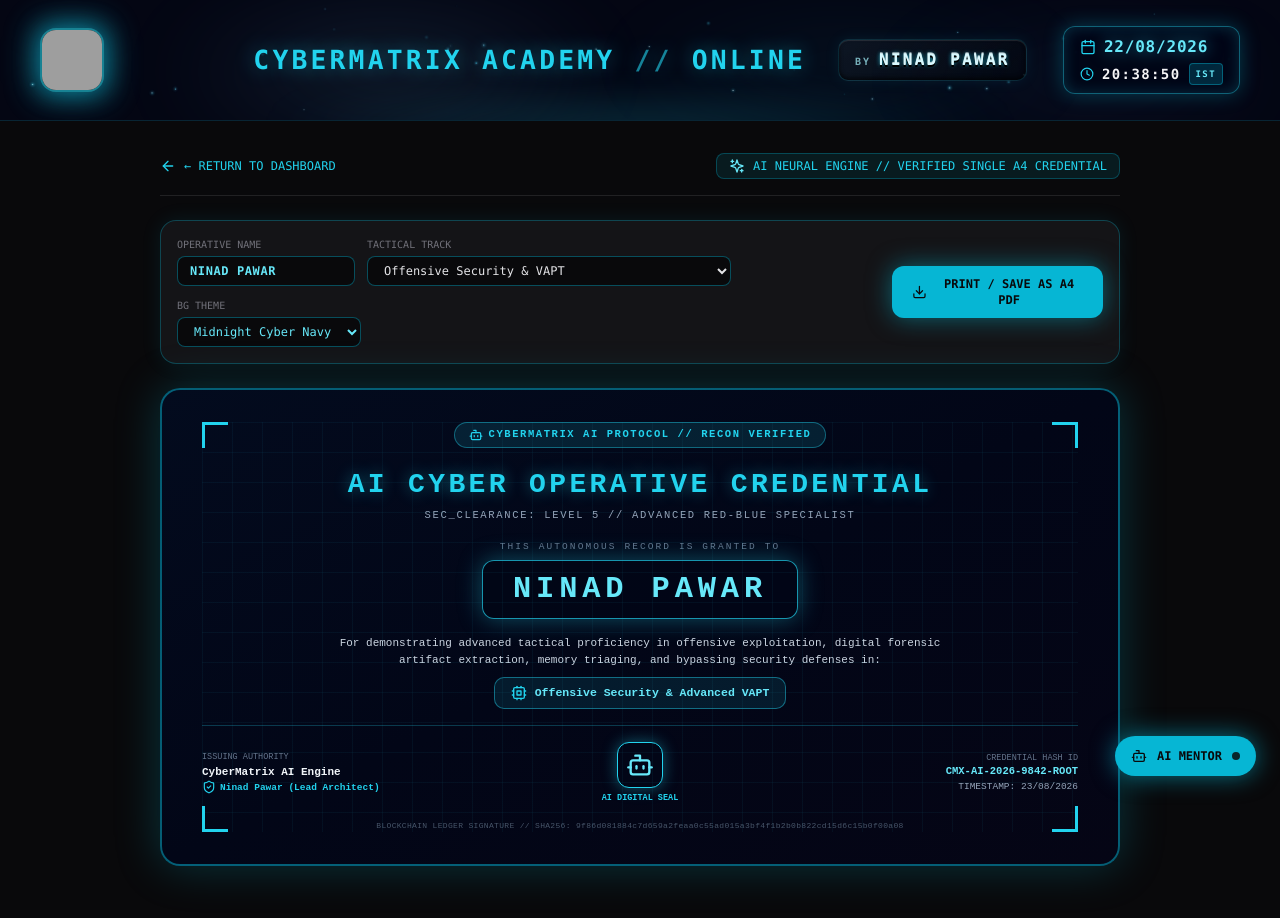
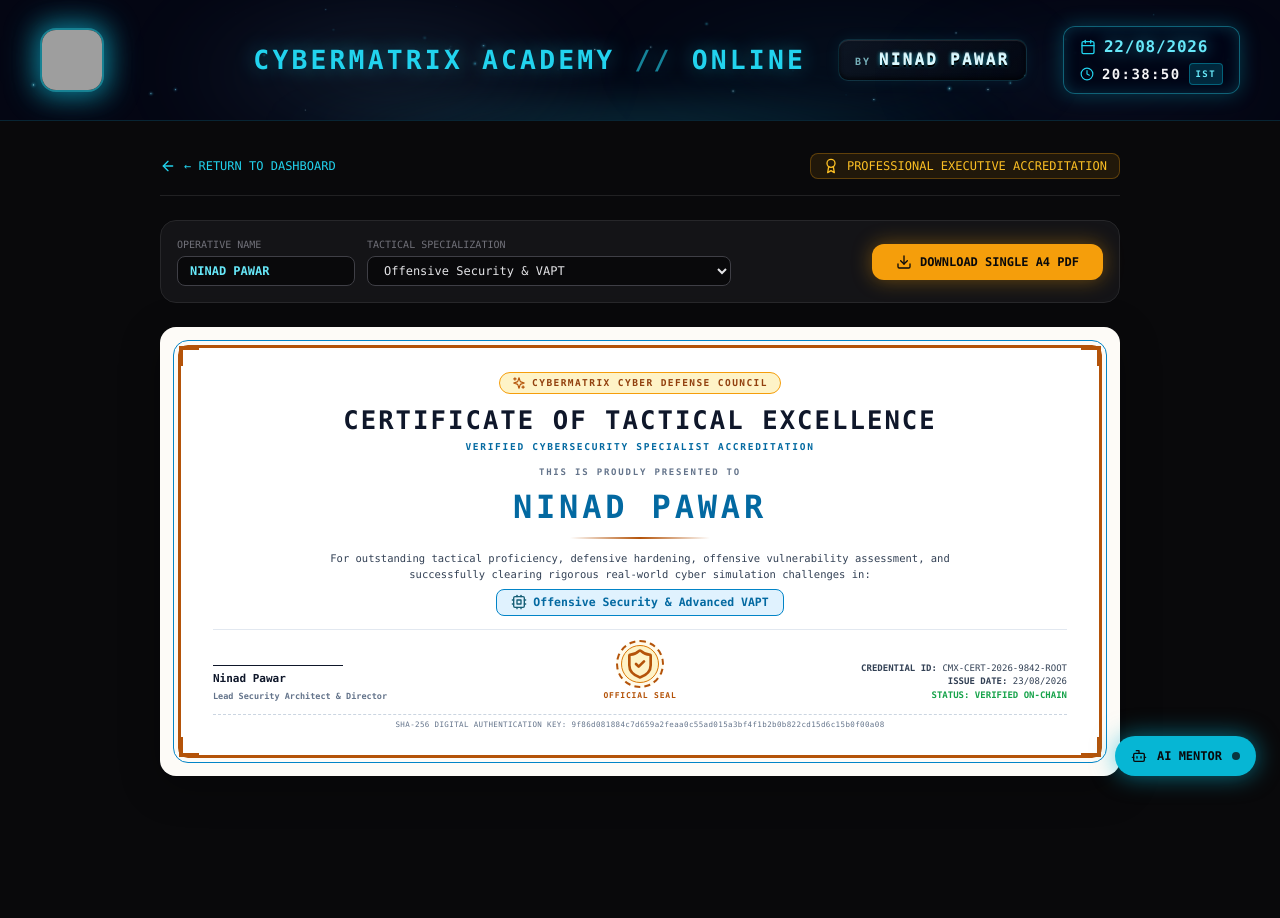
Before and after one commit to ninadcyber88-max/cybermatrix-academy, a Next.js app: page /certificate in a window 1280 px wide. Shown: the top 918 px of the page. After the commit the page ends 872 px from the top, so only its background shows below. Built offline with nearby package versions, Linux system fonts and the light colour scheme; grey boxes are pictures that could not be loaded.

Commit message:
style: revamp certificate into professional executive theme and enforce strictly 1-page A4 landscape layout

```diff
--- a/app/certificate/page.tsx
+++ b/app/certificate/page.tsx
@@ -9,17 +9,15 @@ import {
   ShieldCheck,
   Download,
   Cpu,
-  Sparkles,
-  Bot,
-  Palette
+  Award,
+  Sparkles
 } from "lucide-react";
 
 export default function CertificatePage() {
   const [certName, setCertName] = useState('NINAD PAWAR');
   const [trackName, setTrackName] = useState('Offensive Security & Advanced VAPT');
-  const [bgTheme, setBgTheme] = useState<'midnight' | 'pureBlack' | 'deepTeal'>('midnight');
 
-  const certId = 'CMX-AI-2026-9842-ROOT';
+  const certId = 'CMX-CERT-2026-9842-ROOT';
   const issueDate = '23/08/2026';
   const shaSignature = '9f86d081884c7d659a2feaa0c55ad015a3bf4f1b2b0b822cd15d6c15b0f00a08';
 
@@ -27,22 +25,16 @@ export default function CertificatePage() {
     window.print();
   };
 
-  const getThemeBgClass = () => {
-    if (bgTheme === 'pureBlack') return 'bg-[#000000] border-cyan-500/50';
-    if (bgTheme === 'deepTeal') return 'bg-gradient-to-br from-[#021b24] via-[#041318] to-[#01080a] border-cyan-400/60';
-    return 'bg-gradient-to-br from-[#030b1e] via-[#020617] to-[#050515] border-cyan-500/50'; // Default Midnight Navy
-  };
-
   return (
     <main className="min-h-screen bg-zinc-950 text-zinc-100 font-mono pb-16">
-      {/* Web Header - Hidden on Print */}
+      {/* Web Header */}
       <div className="no-print">
         <CyberSmokeHeader />
       </div>
 
       <div className="max-w-5xl mx-auto p-4 md:p-8 space-y-6">
 
-        {/* Navigation - Hidden on Print */}
+        {/* Navigation */}
         <div className="no-print flex flex-wrap items-center justify-between gap-4 border-b border-zinc-800/80 pb-4">
           <Link
             href="/"
@@ -51,14 +43,14 @@ export default function CertificatePage() {
             <ArrowLeft className="w-4 h-4 transform group-hover:-translate-x-1 transition" />
             <span>← RETURN TO DASHBOARD</span>
           </Link>
-          <div className="flex items-center space-x-2 text-xs text-cyan-400 bg-cyan-500/10 px-3 py-1 rounded-lg border border-cyan-500/30">
-            <Sparkles className="w-4 h-4 text-cyan-300" />
-            <span>AI NEURAL ENGINE // VERIFIED SINGLE A4 CREDENTIAL</span>
+          <div className="flex items-center space-x-2 text-xs text-amber-400 bg-amber-500/10 px-3 py-1 rounded-lg border border-amber-500/30">
+            <Award className="w-4 h-4" />
+            <span>PROFESSIONAL EXECUTIVE ACCREDITATION</span>
           </div>
         </div>
 
-        {/* Customization Toolbar - Hidden on Print */}
-        <div className="no-print p-4 rounded-2xl bg-zinc-900/80 border border-cyan-500/30 backdrop-blur-md flex flex-col md:flex-row items-center justify-between gap-4 shadow-[0_0_20px_rgba(6,182,212,0.1)]">
+        {/* Customization Toolbar */}
+        <div className="no-print p-4 rounded-2xl bg-zinc-900/80 border border-zinc-800 backdrop-blur-md flex flex-col md:flex-row items-center justify-between gap-4">
           <div className="flex flex-wrap items-center gap-3 w-full md:w-auto">
             <div>
               <label className="text-[10px] text-zinc-500 block mb-1">OPERATIVE NAME</label>
@@ -66,15 +58,15 @@ export default function CertificatePage() {
                 type="text"
                 value={certName}
                 onChange={(e) => setCertName(e.target.value)}
-                className="px-3 py-1.5 rounded-lg bg-zinc-950 border border-cyan-500/40 text-xs text-cyan-300 focus:outline-none focus:border-cyan-400 uppercase font-bold tracking-wider"
+                className="px-3 py-1.5 rounded-lg bg-zinc-950 border border-zinc-700 text-xs text-cyan-300 focus:outline-none focus:border-cyan-400 uppercase font-bold"
               />
             </div>
             <div>
-              <label className="text-[10px] text-zinc-500 block mb-1">TACTICAL TRACK</label>
+              <label className="text-[10px] text-zinc-500 block mb-1">TACTICAL SPECIALIZATION</label>
               <select
                 value={trackName}
                 onChange={(e) => setTrackName(e.target.value)}
-                className="px-3 py-1.5 rounded-lg bg-zinc-950 border border-cyan-500/40 text-xs text-zinc-200 focus:outline-none focus:border-cyan-400"
+                className="px-3 py-1.5 rounded-lg bg-zinc-950 border border-zinc-700 text-xs text-zinc-200 focus:outline-none focus:border-cyan-400"
               >
                 <option value="Offensive Security & Advanced VAPT">Offensive Security & VAPT</option>
                 <option value="Digital Forensics & Incident Response (DFIR)">Digital Forensics & Incident Response (DFIR)</option>
@@ -82,103 +74,93 @@ export default function CertificatePage() {
                 <option value="Active Directory Red Teaming & Pwn">Active Directory Red Teaming</option>
               </select>
             </div>
-            <div>
-              <label className="text-[10px] text-zinc-500 block mb-1">BG THEME</label>
-              <select
-                value={bgTheme}
-                onChange={(e) => setBgTheme(e.target.value as any)}
-                className="px-3 py-1.5 rounded-lg bg-zinc-950 border border-cyan-500/40 text-xs text-cyan-300 focus:outline-none focus:border-cyan-400"
-              >
-                <option value="midnight">Midnight Cyber Navy</option>
-                <option value="deepTeal">Deep Matrix Teal</option>
-                <option value="pureBlack">Pitch Pure Black</option>
-              </select>
-            </div>
           </div>
 
           <button
             onClick={handlePrint}
-            className="w-full md:w-auto px-5 py-2.5 rounded-xl bg-cyan-500 text-zinc-950 font-bold text-xs hover:bg-cyan-400 transition shadow-[0_0_25px_rgba(6,182,212,0.5)] flex items-center justify-center space-x-2 cursor-pointer"
+            className="w-full md:w-auto px-6 py-2.5 rounded-xl bg-amber-500 text-zinc-950 font-bold text-xs hover:bg-amber-400 transition shadow-[0_0_20px_rgba(245,158,11,0.4)] flex items-center justify-center space-x-2 cursor-pointer"
           >
             <Download className="w-4 h-4" />
-            <span>PRINT / SAVE AS A4 PDF</span>
+            <span>DOWNLOAD SINGLE A4 PDF</span>
           </button>
         </div>
 
-        {/* ---------------- EXACT SINGLE A4 PRINTABLE CERTIFICATE ---------------- */}
-        <div id="printable-certificate" className={`cert-a4-frame ${getThemeBgClass()}`}>
-          <div className="cert-inner-content">
+        {/* ---------------- PROFESSIONAL EXECUTIVE CERTIFICATE ---------------- */}
+        <div id="print-root">
+          <div className="pro-cert-card">
 
-            {/* Corner Cyber HUD Brackets */}
-            <div className="corner-bracket top-left" />
-            <div className="corner-bracket top-right" />
-            <div className="corner-bracket bottom-left" />
-            <div className="corner-bracket bottom-right" />
+            {/* Double Gold-Navy Border Frame */}
+            <div className="pro-cert-border">
 
-            {/* Matrix Background Grid */}
-            <div className="cert-matrix-grid" />
+              {/* Corner Accents */}
+              <div className="corner-gold tl" />
+              <div className="corner-gold tr" />
+              <div className="corner-gold bl" />
+              <div className="corner-gold br" />
 
-            {/* 1. Protocol Badge */}
-            <div className="cert-header-badge">
-              <Bot className="w-3.5 h-3.5" />
-              <span>CYBERMATRIX AI PROTOCOL // RECON VERIFIED</span>
+              {/* 1. Header Banner */}
+              <div className="cert-head">
+                <div className="cert-badge">
+                  <Sparkles className="w-3.5 h-3.5 text-amber-700" />
+                  <span>CYBERMATRIX CYBER DEFENSE COUNCIL</span>
+                </div>
+                <h1 className="cert-main-title">CERTIFICATE OF TACTICAL EXCELLENCE</h1>
+                <p className="cert-sub-title">VERIFIED CYBERSECURITY SPECIALIST ACCREDITATION</p>
               </div>
 
-            {/* 2. Main Titles */}
-            <div className="cert-title-group">
-              <h1 className="cert-heading">AI CYBER OPERATIVE CREDENTIAL</h1>
-              <p className="cert-subheading">SEC_CLEARANCE: LEVEL 5 // ADVANCED RED-BLUE SPECIALIST</p>
+              {/* 2. Candidate Presentation */}
+              <div className="cert-middle">
+                <span className="cert-presented-to">THIS IS PROUDLY PRESENTED TO</span>
+                <h2 className="cert-candidate-name">{certName}</h2>
+                <div className="cert-gold-line" />
               </div>
 
-            {/* 3. Candidate Identity */}
-            <div className="cert-identity-group">
-              <span className="cert-grant-tag">THIS AUTONOMOUS RECORD IS GRANTED TO</span>
-              <div className="cert-name-plate">
-                <h2 className="cert-candidate-name">{certName}</h2>
-              </div>
-            </div>
-
-            {/* 4. Description & Specialization */}
-            <div className="cert-desc-group">
-              <p className="cert-description">
-                For demonstrating advanced tactical proficiency in offensive exploitation, digital forensic artifact extraction, memory triaging, and bypassing security defenses in:
+              {/* 3. Description & Track */}
+              <div className="cert-body">
+                <p className="cert-body-text">
+                  For outstanding tactical proficiency, defensive hardening, offensive vulnerability assessment, and successfully clearing rigorous real-world cyber simulation challenges in:
                 </p>
-              <div className="cert-track-pill">
-                <Cpu className="w-4 h-4 text-cyan-400" />
+                <div className="cert-track-box">
+                  <Cpu className="w-4 h-4 text-cyan-800" />
                   <span>{trackName}</span>
                 </div>
               </div>
 
-            {/* 5. Verification Footer */}
-            <div className="cert-footer">
-              <div className="footer-col-left">
-                <span className="meta-label">ISSUING AUTHORITY</span>
-                <p className="meta-title">CyberMatrix AI Engine</p>
-                <p className="meta-sub">
-                  <ShieldCheck className="w-3.5 h-3.5 text-cyan-400 inline mr-1" />
-                  Ninad Pawar (Lead Architect)
-                </p>
+              {/* 4. Official Signatures & Seal */}
+              <div className="cert-bottom">
+
+                {/* Left Signature */}
+                <div className="cert-sign-block left">
+                  <div className="sign-line" />
+                  <p className="sign-author">Ninad Pawar</p>
+                  <p className="sign-role">Lead Security Architect & Director</p>
                 </div>
 
-              <div className="footer-col-center">
-                <div className="ai-seal-box">
-                  <Bot className="w-7 h-7 text-cyan-300" />
+                {/* Center Official Gold Seal */}
+                <div className="cert-seal-center">
+                  <div className="seal-outer">
+                    <div className="seal-inner">
+                      <ShieldCheck className="w-8 h-8 text-amber-700" />
                     </div>
-                <span className="ai-seal-text">AI DIGITAL SEAL</span>
+                  </div>
+                  <span className="seal-label">OFFICIAL SEAL</span>
                 </div>
 
-              <div className="footer-col-right">
-                <span className="meta-label">CREDENTIAL HASH ID</span>
-                <p className="meta-hash">{certId}</p>
-                <p className="meta-time">TIMESTAMP: {issueDate}</p>
-              </div>
+                {/* Right Metadata */}
+                <div className="cert-sign-block right">
+                  <p className="meta-row"><strong>CREDENTIAL ID:</strong> {certId}</p>
+                  <p className="meta-row"><strong>ISSUE DATE:</strong> {issueDate}</p>
+                  <p className="meta-row status"><strong>STATUS:</strong> VERIFIED ON-CHAIN</p>
                 </div>
 
-            {/* 6. Blockchain Signature */}
-            <div className="cert-blockchain-bar">
-              BLOCKCHAIN LEDGER SIGNATURE // SHA256: {shaSignature}
               </div>
 
+              {/* 5. Cryptographic Security Hash */}
+              <div className="cert-hash-footer">
+                SHA-256 DIGITAL AUTHENTICATION KEY: {shaSignature}
+              </div>
+
+            </div>
           </div>
         </div>
 
@@ -188,186 +170,215 @@ export default function CertificatePage() {
         <StudentAIAssistant />
       </div>
 
-      {/* ---------------- CSS RULES FOR PERFECT 1-PAGE A4 ---------------- */}
+      {/* ---------------- 100% SINGLE A4 LANDSCAPE PRINT CSS ---------------- */}
       <style jsx global>{`
-        .cert-a4-frame {
-          position: relative;
+        /* Web View Styles */
+        .pro-cert-card {
           width: 100%;
-          border-radius: 20px;
-          border-width: 2px;
-          border-style: solid;
-          padding: 2rem 2.5rem;
-          box-shadow: 0 0 45px rgba(6, 182, 212, 0.25);
-          overflow: hidden;
-          font-family: monospace;
-          color: #f3f4f6;
+          background: #fdfbf7;
+          border-radius: 16px;
+          padding: 18px;
+          box-shadow: 0 10px 40px rgba(0,0,0,0.3);
+          color: #0f172a;
           box-sizing: border-box;
         }
 
-        .cert-inner-content {
+        .pro-cert-border {
           position: relative;
-          z-index: 10;
+          border: 3px solid #b45309;
+          outline: 1.5px solid #0284c7;
+          outline-offset: 4px;
+          border-radius: 10px;
+          padding: 24px 32px;
+          background: #ffffff;
           display: flex;
           flex-direction: column;
           align-items: center;
           justify-content: space-between;
           text-align: center;
-          gap: 1rem;
+          gap: 12px;
         }
 
-        .cert-matrix-grid {
+        .corner-gold {
           position: absolute;
-          inset: 0;
-          background: linear-gradient(to right, rgba(34, 211, 238, 0.05) 1px, transparent 1px),
-                      linear-gradient(to bottom, rgba(34, 211, 238, 0.05) 1px, transparent 1px);
-          background-size: 30px 30px;
-          pointer-events: none;
+          width: 20px;
+          height: 20px;
+          border-color: #b45309;
         }
+        .tl { top: -2px; left: -2px; border-top: 4px solid #b45309; border-left: 4px solid #b45309; }
+        .tr { top: -2px; right: -2px; border-top: 4px solid #b45309; border-right: 4px solid #b45309; }
+        .bl { bottom: -2px; left: -2px; border-bottom: 4px solid #b45309; border-left: 4px solid #b45309; }
+        .br { bottom: -2px; right: -2px; border-bottom: 4px solid #b45309; border-right: 4px solid #b45309; }
 
-        .corner-bracket {
-          position: absolute;
-          width: 26px;
-          height: 26px;
-          border-color: #22d3ee;
-        }
-        .top-left { top: 0; left: 0; border-top: 3px solid #22d3ee; border-left: 3px solid #22d3ee; }
-        .top-right { top: 0; right: 0; border-top: 3px solid #22d3ee; border-right: 3px solid #22d3ee; }
-        .bottom-left { bottom: 0; left: 0; border-bottom: 3px solid #22d3ee; border-left: 3px solid #22d3ee; }
-        .bottom-right { bottom: 0; right: 0; border-bottom: 3px solid #22d3ee; border-right: 3px solid #22d3ee; }
-
-        .cert-header-badge {
+        .cert-badge {
           display: inline-flex;
           align-items: center;
           gap: 6px;
-          padding: 4px 14px;
+          padding: 3px 12px;
           border-radius: 999px;
-          background: rgba(34, 211, 238, 0.12);
-          border: 1px solid rgba(34, 211, 238, 0.4);
-          color: #22d3ee;
-          font-size: 10.5px;
+          background: #fef3c7;
+          border: 1px solid #f59e0b;
+          color: #92400e;
+          font-size: 9.5px;
           font-weight: 800;
           letter-spacing: 0.15em;
         }
 
-        .cert-heading {
-          font-size: 1.75rem;
+        .cert-main-title {
+          font-size: 1.6rem;
           font-weight: 900;
-          color: #22d3ee;
-          letter-spacing: 0.12em;
-          text-shadow: 0 0 16px rgba(34, 211, 238, 0.45);
-          margin: 0;
+          color: #0f172a;
+          letter-spacing: 0.08em;
+          margin-top: 4px;
         }
 
-        .cert-subheading {
-          font-size: 10.5px;
-          color: #94a3b8;
-          letter-spacing: 0.16em;
-          margin-top: 2px;
+        .cert-sub-title {
+          font-size: 9.5px;
+          color: #0369a1;
+          font-weight: 700;
+          letter-spacing: 0.18em;
         }
 
-        .cert-grant-tag {
-          font-size: 9.5px;
-          letter-spacing: 0.22em;
+        .cert-presented-to {
+          font-size: 9px;
           color: #64748b;
-          text-transform: uppercase;
+          font-weight: 800;
+          letter-spacing: 0.2em;
           display: block;
         }
 
-        .cert-name-plate {
-          display: inline-block;
-          margin-top: 6px;
-          padding: 6px 30px;
-          border-radius: 12px;
-          background: rgba(2, 6, 23, 0.85);
-          border: 1.5px solid rgba(34, 211, 238, 0.7);
-          box-shadow: 0 0 25px rgba(34, 211, 238, 0.35);
+        .cert-candidate-name {
+          font-size: 2rem;
+          font-weight: 900;
+          color: #0369a1;
+          letter-spacing: 0.12em;
+          text-transform: uppercase;
+          margin: 4px 0 0 0;
         }
 
-        .cert-candidate-name {
-          font-size: 1.9rem;
-          font-weight: 900;
-          color: #67e8f9;
-          letter-spacing: 0.16em;
-          text-transform: uppercase;
-          margin: 0;
+        .cert-gold-line {
+          width: 140px;
+          height: 2px;
+          background: linear-gradient(to right, transparent, #b45309, transparent);
+          margin: 6px auto 0 auto;
         }
 
-        .cert-description {
-          font-size: 11px;
-          color: #cbd5e1;
-          line-height: 1.55;
-          max-width: 650px;
+        .cert-body-text {
+          font-size: 10.5px;
+          color: #334155;
+          line-height: 1.5;
+          max-width: 620px;
           margin: 0 auto;
         }
 
-        .cert-track-pill {
+        .cert-track-box {
           display: inline-flex;
           align-items: center;
-          gap: 8px;
-          margin-top: 8px;
-          padding: 6px 16px;
-          border-radius: 10px;
-          background: rgba(34, 211, 238, 0.1);
-          border: 1px solid rgba(34, 211, 238, 0.45);
-          color: #67e8f9;
+          gap: 6px;
+          margin-top: 6px;
+          padding: 4px 14px;
+          border-radius: 8px;
+          background: #e0f2fe;
+          border: 1px solid #0284c7;
+          color: #0369a1;
           font-size: 11.5px;
           font-weight: 800;
         }
 
-        .cert-footer {
+        .cert-bottom {
           width: 100%;
           display: grid;
           grid-template-columns: 1fr auto 1fr;
-          align-items: center;
-          padding-top: 1rem;
-          border-top: 1px solid rgba(34, 211, 238, 0.25);
+          align-items: flex-end;
+          padding-top: 10px;
+          border-top: 1px solid #e2e8f0;
           text-align: left;
         }
 
-        .meta-label { font-size: 8.5px; color: #64748b; text-transform: uppercase; display: block; }
-        .meta-title { font-size: 11px; font-weight: 700; color: #f1f5f9; }
-        .meta-sub { font-size: 9.5px; color: #22d3ee; font-weight: 700; }
+        .cert-sign-block.left {
+          display: flex;
+          flex-direction: column;
+          gap: 2px;
+        }
+        .sign-line {
+          width: 130px;
+          height: 1.5px;
+          background: #0f172a;
+          margin-bottom: 3px;
+        }
+        .sign-author { font-size: 11px; font-weight: 800; color: #0f172a; }
+        .sign-role { font-size: 8.5px; color: #64748b; font-weight: 600; }
 
-        .footer-col-center { display: flex; flex-direction: column; align-items: center; }
-        .ai-seal-box {
-          width: 46px;
-          height: 46px;
-          border-radius: 12px;
-          background: #020617;
-          border: 1.5px solid #22d3ee;
+        .cert-seal-center {
+          display: flex;
+          flex-direction: column;
+          align-items: center;
+        }
+        .seal-outer {
+          width: 48px;
+          height: 48px;
+          border-radius: 50%;
+          border: 2px dashed #b45309;
+          padding: 2px;
           display: flex;
           align-items: center;
           justify-content: center;
-          box-shadow: 0 0 15px rgba(34, 211, 238, 0.4);
+          background: #fffbeb;
         }
-        .ai-seal-text { font-size: 8.5px; font-weight: 800; color: #22d3ee; margin-top: 4px; }
-
-        .footer-col-right { text-align: right; }
-        .meta-hash { font-size: 10.5px; font-weight: 800; color: #67e8f9; }
-        .meta-time { font-size: 9.5px; color: #94a3b8; }
-
-        .cert-blockchain-bar {
+        .seal-inner {
+          width: 38px;
+          height: 38px;
+          border-radius: 50%;
+          background: #fef3c7;
+          display: flex;
+          align-items: center;
+          justify-content: center;
+          border: 1px solid #d97706;
+        }
+        .seal-label {
           font-size: 8px;
-          color: #475569;
-          letter-spacing: 0.04em;
-          word-break: break-all;
+          font-weight: 800;
+          color: #b45309;
+          margin-top: 2px;
+          letter-spacing: 0.1em;
         }
 
-        /* ---------------- STRICT SINGLE A4 PAGE PRINT SETTINGS ---------------- */
+        .cert-sign-block.right {
+          text-align: right;
+        }
+        .meta-row {
+          font-size: 9px;
+          color: #334155;
+        }
+        .meta-row.status {
+          color: #16a34a;
+          font-weight: 800;
+        }
+
+        .cert-hash-footer {
+          font-size: 7.5px;
+          color: #64748b;
+          letter-spacing: 0.05em;
+          border-top: 1px dashed #cbd5e1;
+          width: 100%;
+          padding-top: 4px;
+        }
+
+        /* ---------------- STRICT SINGLE A4 PRINT ENGINE ---------------- */
         @media print {
           @page {
             size: A4 landscape;
-            margin: 0mm !important;
+            margin: 0 !important;
           }
 
-          body, html {
-            background-color: #030b1e !important;
-            -webkit-print-color-adjust: exact !important;
-            print-color-adjust: exact !important;
+          html, body {
             width: 297mm !important;
             height: 210mm !important;
             margin: 0 !important;
             padding: 0 !important;
+            background: #fdfbf7 !important;
+            -webkit-print-color-adjust: exact !important;
+            print-color-adjust: exact !important;
             overflow: hidden !important;
           }
 
@@ -375,24 +386,33 @@ export default function CertificatePage() {
             display: none !important;
           }
 
-          .cert-a4-frame {
+          #print-root {
             position: absolute !important;
-            top: 50% !important;
-            left: 50% !important;
-            transform: translate(-50%, -50%) !important;
-            width: 275mm !important;
-            height: 190mm !important;
-            padding: 12mm 18mm !important;
+            top: 0 !important;
+            left: 0 !important;
+            width: 297mm !important;
+            height: 210mm !important;
             margin: 0 !important;
-            box-shadow: none !important;
-            border: 2px solid #22d3ee !important;
+            padding: 10mm !important;
             box-sizing: border-box !important;
-            page-break-inside: avoid !important;
-            page-break-after: avoid !important;
+            display: flex !important;
+            align-items: center !important;
+            justify-content: center !important;
           }
 
-          .cert-inner-content {
+          .pro-cert-card {
+            width: 277mm !important;
+            height: 190mm !important;
+            box-shadow: none !important;
+            padding: 6mm !important;
+            margin: 0 !important;
+            border-radius: 8px !important;
+          }
+
+          .pro-cert-border {
             height: 100% !important;
+            padding: 6mm 10mm !important;
+            box-sizing: border-box !important;
             justify-content: space-between !important;
           }
         }
```
Lines whose indentation alone changed are shown as unchanged.
